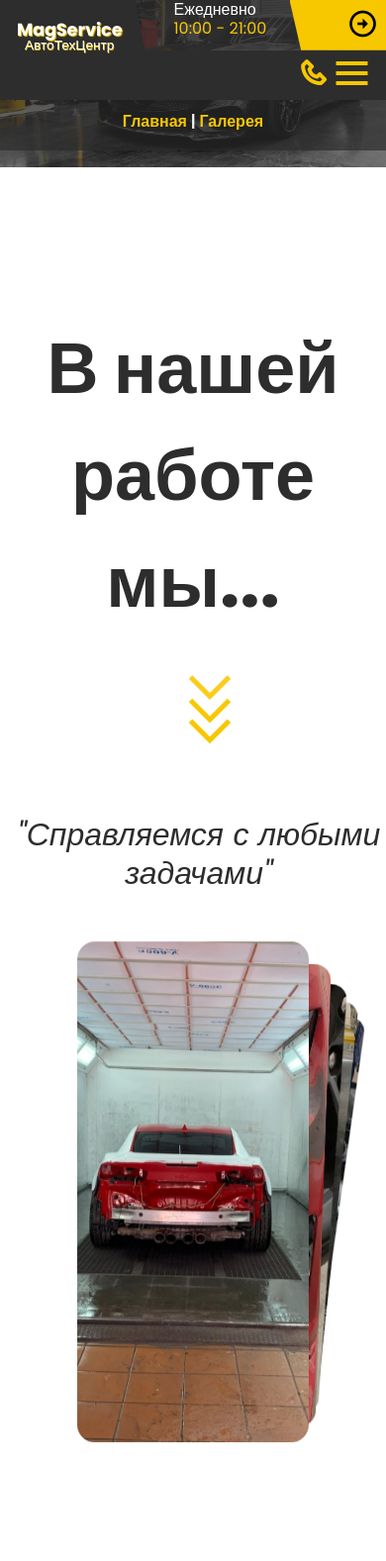
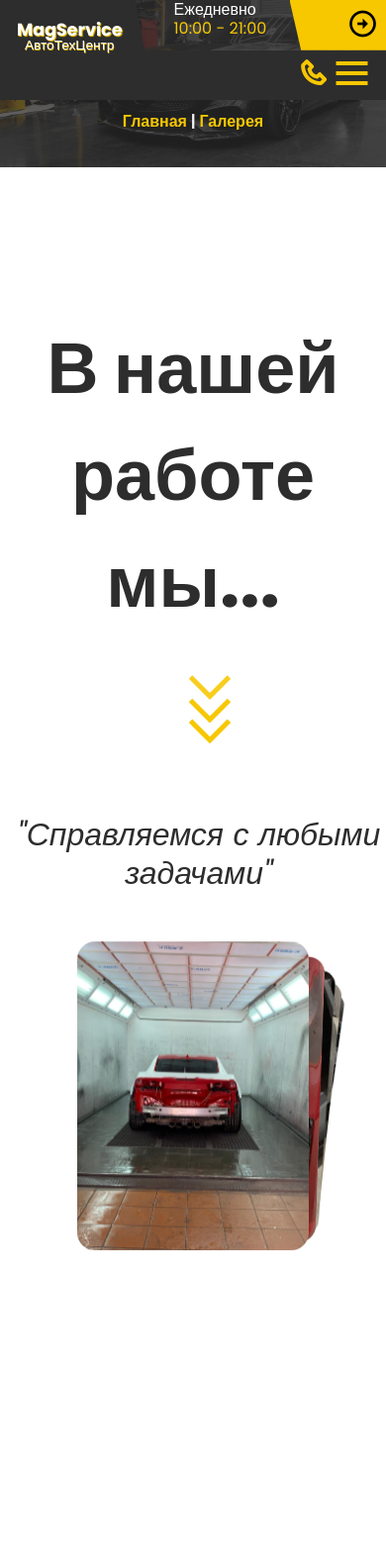
Before and after one commit to IgorRachev27/Django_site, a Django app: page /gallery/ in a window 390 px wide; the page is wider, and only the part inside the window is pictured. Shown: the top 1577 px of that part at 99% size. Run offline with Django 3.2, Linux system fonts and the light colour scheme.

Commit message:
Added files and changes required for deployment to heroku

```diff
--- a/maga_service/static/style.css
+++ b/maga_service/static/style.css
@@ -2250,7 +2250,7 @@ right: 0;
 	}
 	.img .swiper {
 	  width: 60vw;
-	  height: 60vh;
+	  height: 80vw;
 	  position: relative;
 	  top: 25vh;
 	  right: 0;
@@ -2582,7 +2582,7 @@ s
 		height: 18vh;
 	}
 	.roof::before {
-		height:18vh;
+		height:20vh;
 	}
 	.roof .roof_text{
 		font-size: 1em;
```
